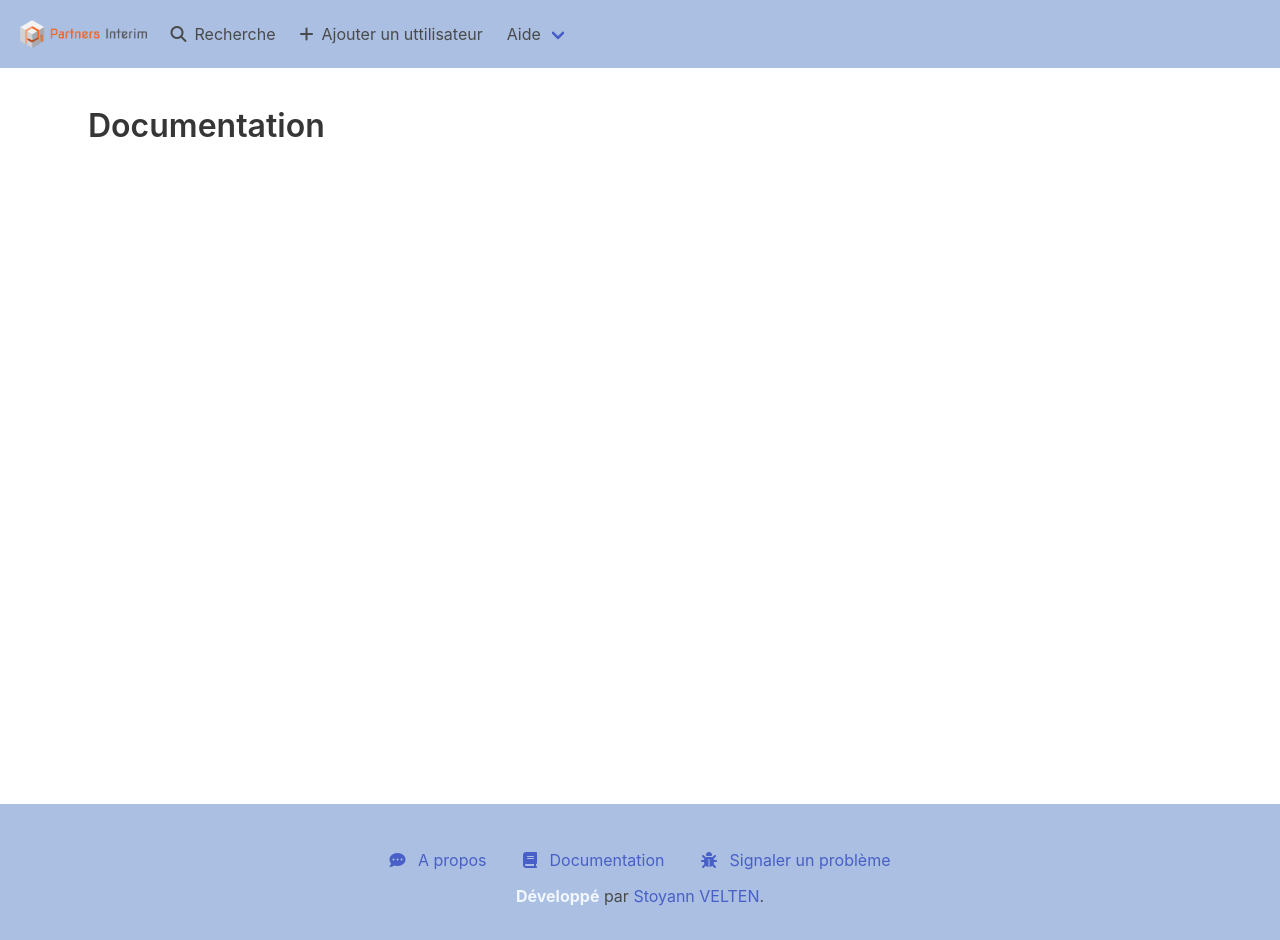
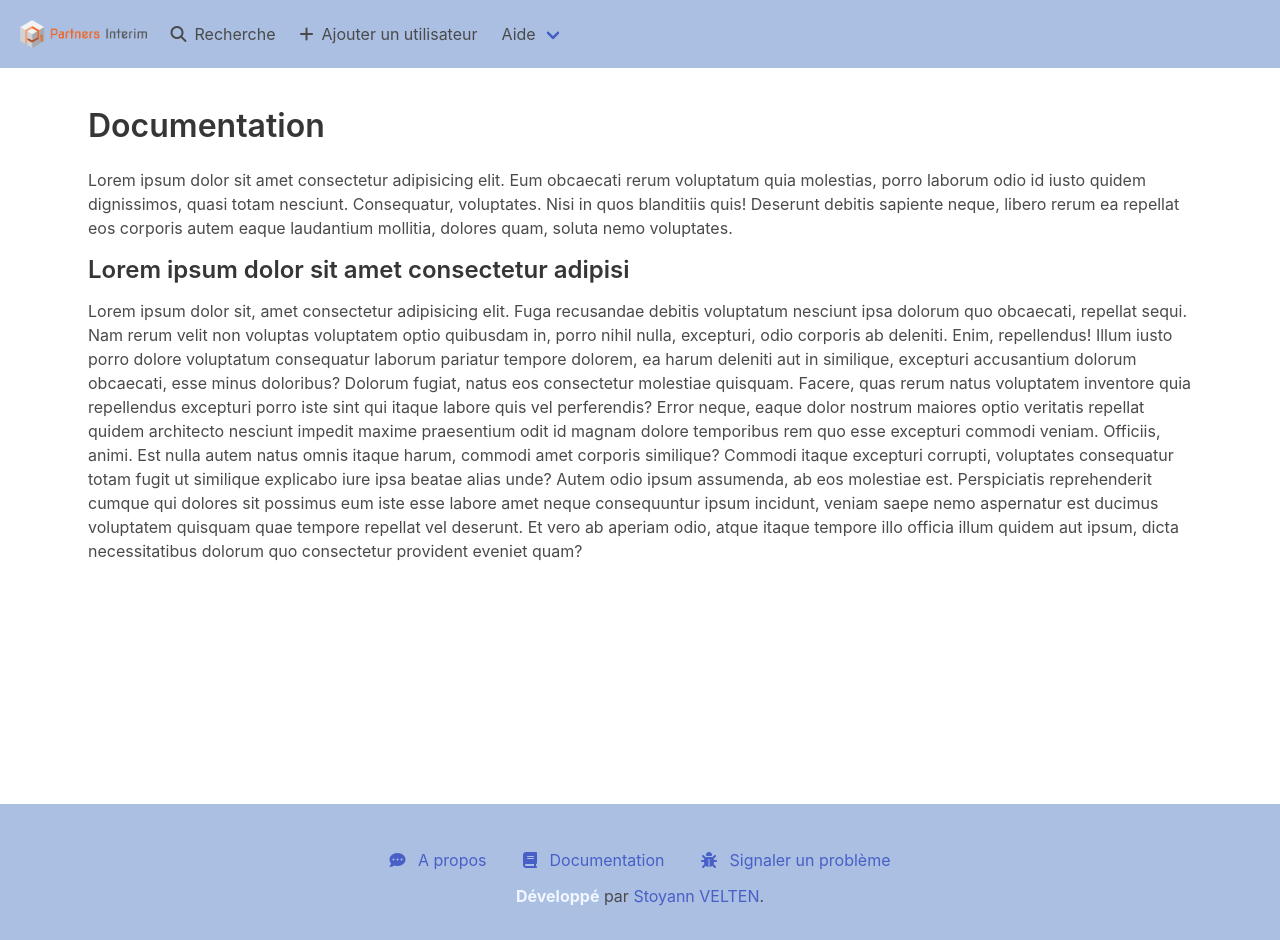
Before and after one commit to stoyann-open-classrooms/test_interim, a SvelteKit app: page /documentation in a window 1280 px wide. Built offline with nearby package versions, Linux system fonts and the light colour scheme.

Commit message:
correction header

```diff
--- a/src/components/UserList.svelte
+++ b/src/components/Home/UserList.svelte
@@ -1,5 +1,5 @@
 <script lang="ts">
-	import Spinner from './shared/Spinner.svelte';
+	import Spinner from '../shared/Spinner.svelte';
 
 	import UserLigne from './UserLigne.svelte';
 	export let users: any[] = [];
--- a/src/components/shared/Header.svelte
+++ b/src/components/shared/Header.svelte
@@ -28,11 +28,11 @@
 				</a>
 
 				<a class="navbar-item" href="/add-user" sveltekit:prefetch>
-					<i class=" mr-2 fa fa-plus" /> Ajouter un uttilisateur
+					<i class=" mr-2 fa fa-plus" /> Ajouter un utilisateur
 				</a>
 
 				<div class="navbar-item has-dropdown is-hoverable">
-					<a class="navbar-link" href="/help"> Aide </a>
+					<a class="navbar-link" href="/"> Aide </a>
 
 					<div class="navbar-dropdown">
 						<a class="navbar-item" href="/documentation">
--- a/src/routes/+page.svelte
+++ b/src/routes/+page.svelte
@@ -1,7 +1,7 @@
 <script lang="ts">
-	import UserList from './../components/UserList.svelte';
+	import UserList from '../components/Home/UserList.svelte';
 
-	import SearchBar from '../components/SearchBar.svelte';
+	import SearchBar from '../components/Home/SearchBar.svelte';
 	import '../app.scss';
 	import Spinner from '../components/shared/Spinner.svelte';
 	let txt: string;
@@ -29,6 +29,7 @@
 </script>
 
 <main class="container p-5">
+	<h1 class="title is-4">Rechercher un utilisateur</h1>
 	<SearchBar on:recherche-user={goRecherche} />
 
 	{#if !users}
--- a/src/routes/documentation/+page.svelte
+++ b/src/routes/documentation/+page.svelte
@@ -2,4 +2,29 @@
 
 <main class="container p-5">
 	<h1 class="title is-3 is-center">Documentation</h1>
+	<p>
+		Lorem ipsum dolor sit amet consectetur adipisicing elit. Eum obcaecati rerum voluptatum quia
+		molestias, porro laborum odio id iusto quidem dignissimos, quasi totam nesciunt. Consequatur,
+		voluptates. Nisi in quos blanditiis quis! Deserunt debitis sapiente neque, libero rerum ea
+		repellat eos corporis autem eaque laudantium mollitia, dolores quam, soluta nemo voluptates.
+	</p>
+	<h2 class="title is-4 mb-4 mt-4">Lorem ipsum dolor sit amet consectetur adipisi</h2>
+	<p>
+		Lorem ipsum dolor sit, amet consectetur adipisicing elit. Fuga recusandae debitis voluptatum
+		nesciunt ipsa dolorum quo obcaecati, repellat sequi. Nam rerum velit non voluptas voluptatem
+		optio quibusdam in, porro nihil nulla, excepturi, odio corporis ab deleniti. Enim, repellendus!
+		Illum iusto porro dolore voluptatum consequatur laborum pariatur tempore dolorem, ea harum
+		deleniti aut in similique, excepturi accusantium dolorum obcaecati, esse minus doloribus?
+		Dolorum fugiat, natus eos consectetur molestiae quisquam. Facere, quas rerum natus voluptatem
+		inventore quia repellendus excepturi porro iste sint qui itaque labore quis vel perferendis?
+		Error neque, eaque dolor nostrum maiores optio veritatis repellat quidem architecto nesciunt
+		impedit maxime praesentium odit id magnam dolore temporibus rem quo esse excepturi commodi
+		veniam. Officiis, animi. Est nulla autem natus omnis itaque harum, commodi amet corporis
+		similique? Commodi itaque excepturi corrupti, voluptates consequatur totam fugit ut similique
+		explicabo iure ipsa beatae alias unde? Autem odio ipsum assumenda, ab eos molestiae est.
+		Perspiciatis reprehenderit cumque qui dolores sit possimus eum iste esse labore amet neque
+		consequuntur ipsum incidunt, veniam saepe nemo aspernatur est ducimus voluptatem quisquam quae
+		tempore repellat vel deserunt. Et vero ab aperiam odio, atque itaque tempore illo officia illum
+		quidem aut ipsum, dicta necessitatibus dolorum quo consectetur provident eveniet quam?
+	</p>
 </main>
```
Also changed, not shown: src/routes/add-user/+page.svelte (+6 -1 lines), src/routes/bug-report/+page.svelte (+10 -0 lines), src/components/Home/SearchBar.svelte (renamed from src/components/SearchBar.svelte), src/components/Home/UserCard.svelte (renamed from src/components/UserCard.svelte), src/components/Home/UserLigne.svelte (renamed from src/components/UserLigne.svelte).
